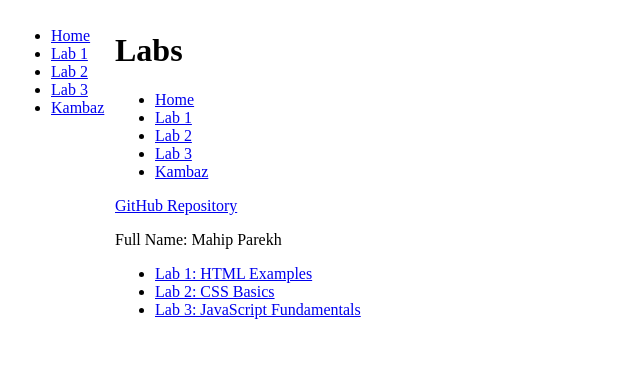
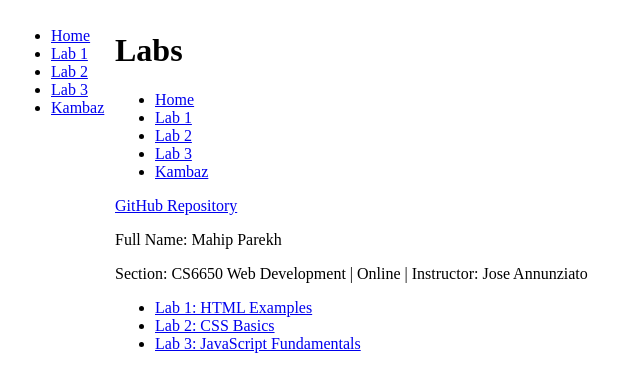
Before and after one commit to mahip19/kambaz-next-js-cs5610-fa25-05, a Next.js app: page /Labs in a window 1280 px wide. Shown: the top 392 px of the page, without its empty margins (0-640 px from the left). Built offline with nearby package versions, Linux system fonts and the light colour scheme.

Commit message:
added section and prof name

```diff
--- a/app/Labs/page.tsx
+++ b/app/Labs/page.tsx
@@ -14,6 +14,9 @@ export default function Labs() {
         </Link>
       </p>
       <p>Full Name: Mahip Parekh</p>
+      <p>
+        Section: CS6650 Web Development | Online | Instructor: Jose Annunziato
+      </p>
       <ul>
         <li>
           <Link href="/Labs/Lab1" id="wd-lab1-link">
```
